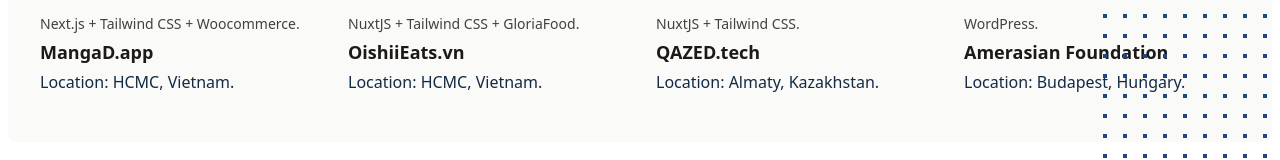
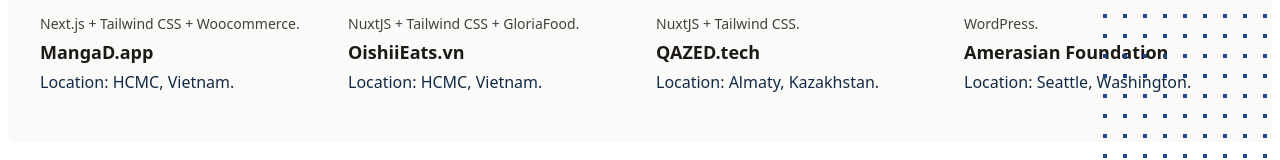
Before and after one commit to nippon-dev/nippon-edge-nextjs, a Next.js app: page /portfolio in a window 1280 px wide. Shown: the part 2290-2450 px from the top of the page. Built offline with nearby package versions, Linux system fonts and the light colour scheme.

Commit message:
Added to Portfolio x2

```diff
--- a/pages/portfolio.js
+++ b/pages/portfolio.js
@@ -115,9 +115,9 @@
       framework: 'WordPress',
       href: 'https://web.archive.org/web/20161024040145/http://amerasianfoundation.org/category/amerasianfoundation/',
       company: 'Amerasian Foundation',
-      location: 'Budapest, Hungary',
+      location: 'Seattle, Washington',
       imageSrc: 'https://res.cloudinary.com/shinkirin/image/upload/v1649719387/kevin-matsunaga/amerasian-foundation.webp',
-      imageAlt: 'Eduwise Consulting website.',
+      imageAlt: 'Amerasian Foundation website.',
     },
   ]
 
```
